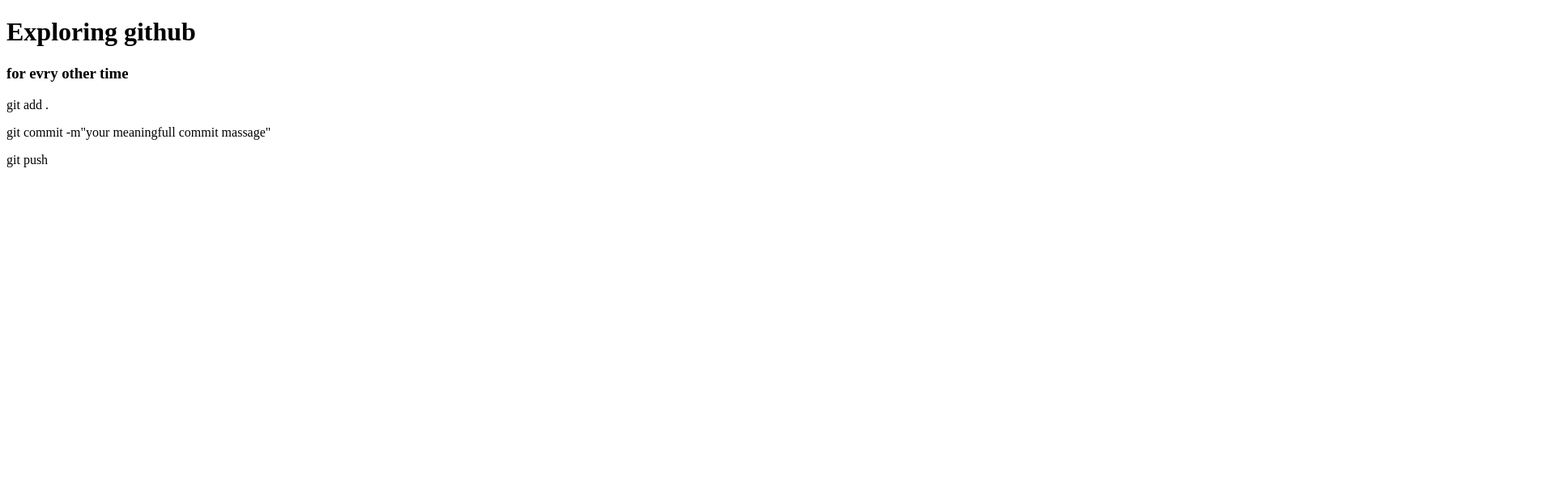
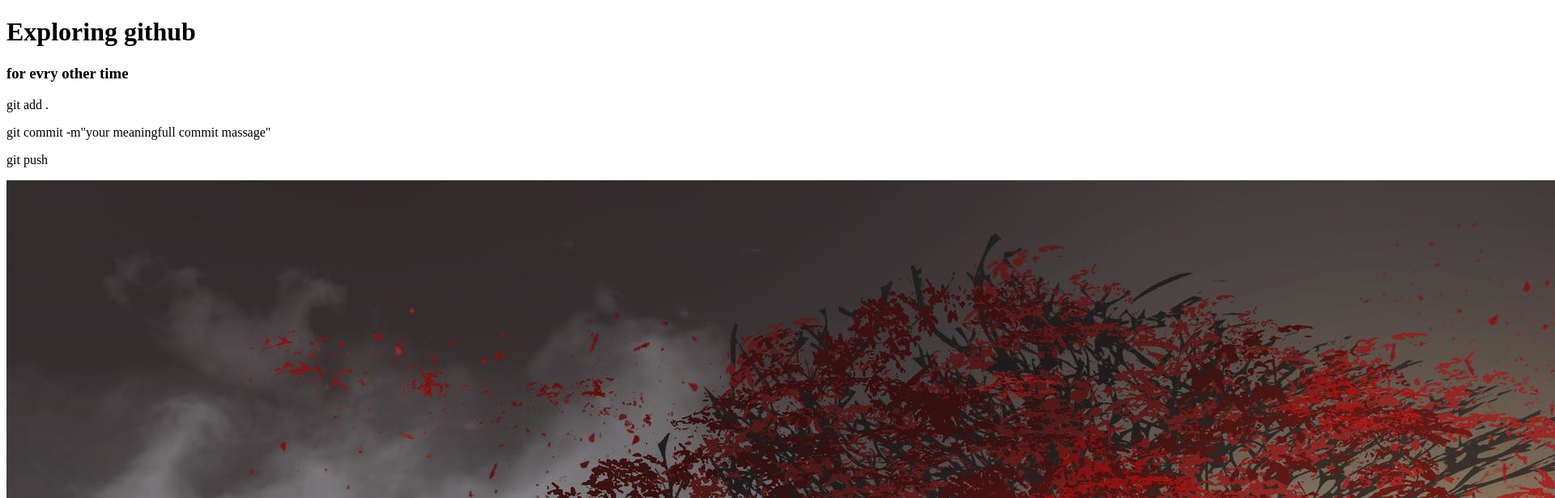
Before and after one commit to Alamin2498/my-second-repo-2026, a plain HTML site: page index.html in a window 1280 px wide. Shown: the top 616 px of the page at 81% size, 1920 px wide, since content can reach past the window. Drawn offline with Linux system fonts and the light colour scheme.

Commit message:
displaying the image

```diff
--- a/index.html
+++ b/index.html
@@ -12,5 +12,6 @@
     <p>git commit -m"your meaningfull commit massage"</p>
     <p>git push</p>
     </div>
+    <img src="images/20493160.jpg" alt="">
 </body>
 </html>
```
Also changed, not shown: about.html (added), images/20493160.jpg (added), images/Screenshot 2026-02-27 121830.png (added).
